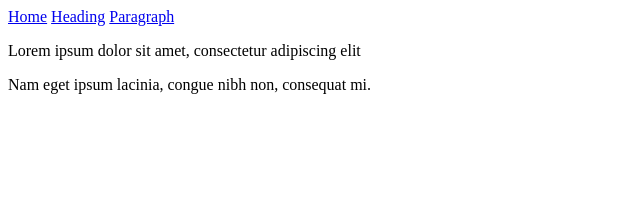
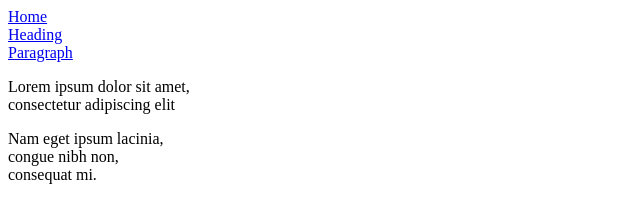
Before and after one commit to RedstarTheGnome/HTML5Practice, a plain HTML site: page Module3/paragraph.html in a window 1280 px wide. Shown: the whole page, without its empty margins (0-640 px from the left). Drawn offline with Linux system fonts and the light colour scheme.

Commit message:
break lines added to navigation

```diff
--- a/Module3/paragraph.html
+++ b/Module3/paragraph.html
@@ -6,11 +6,11 @@
 
 </head>
 <body>
-    <a href="index.html">Home</a>
-    <a href="heading.html">Heading</a>
-    <a href="paragraph.html">Paragraph</a>
-    <p>Lorem ipsum dolor sit amet, consectetur adipiscing elit </p>
-    <p>Nam eget ipsum lacinia, congue nibh non, consequat mi.</p>
+    <a href="index.html">Home</a><br>
+    <a href="heading.html">Heading</a><br>
+    <a href="paragraph.html">Paragraph</a><br>
+    <p>Lorem ipsum dolor sit amet,<br> consectetur adipiscing elit </p>
+    <p>Nam eget ipsum lacinia,<br> congue nibh non,<br> consequat mi.</p>
     <!-- Notice the spacing in your web browser-->
 
 </body>
```
Also changed, not shown: Module3/heading.html (+3 -3 lines), Module3/index.html (+3 -3 lines).
